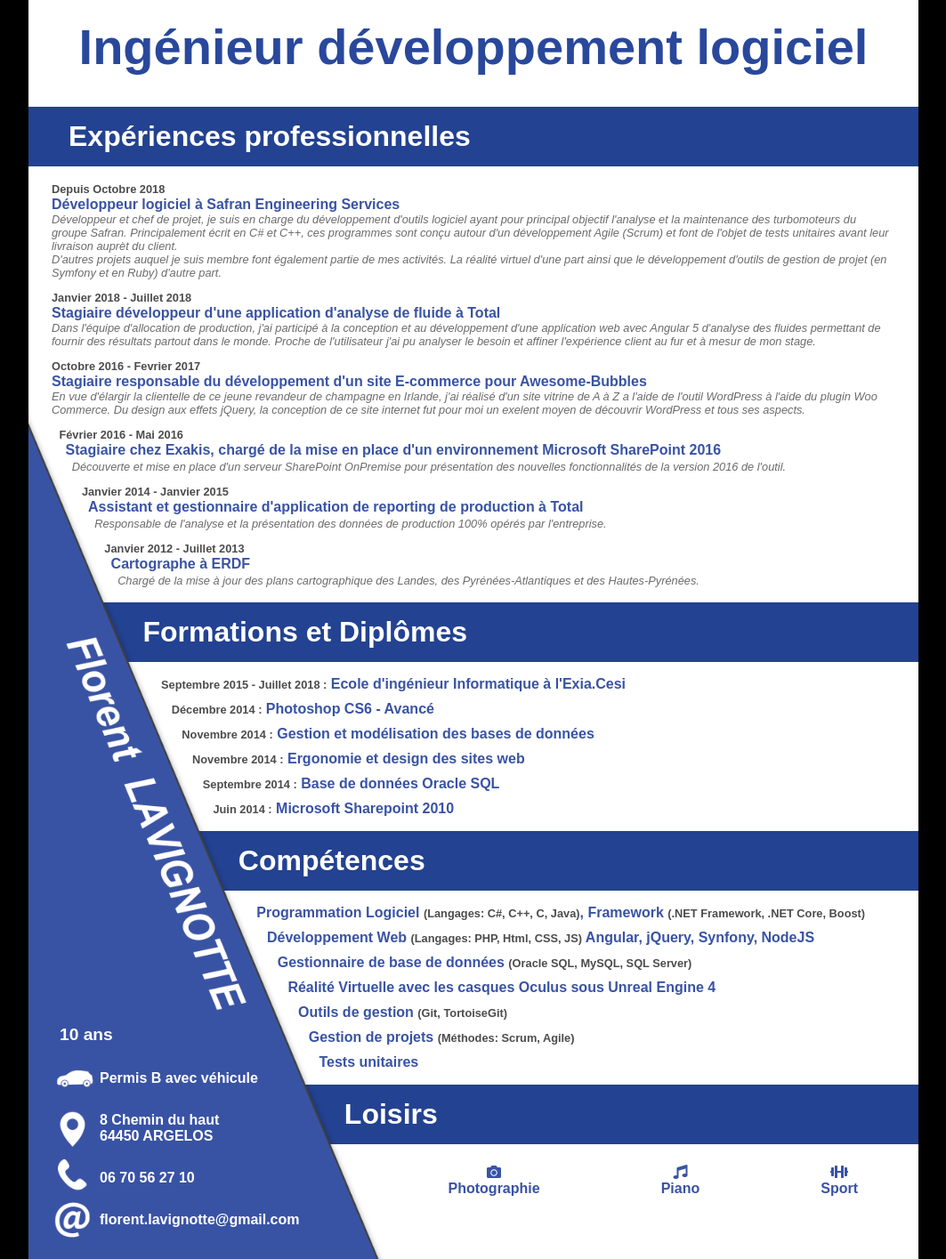
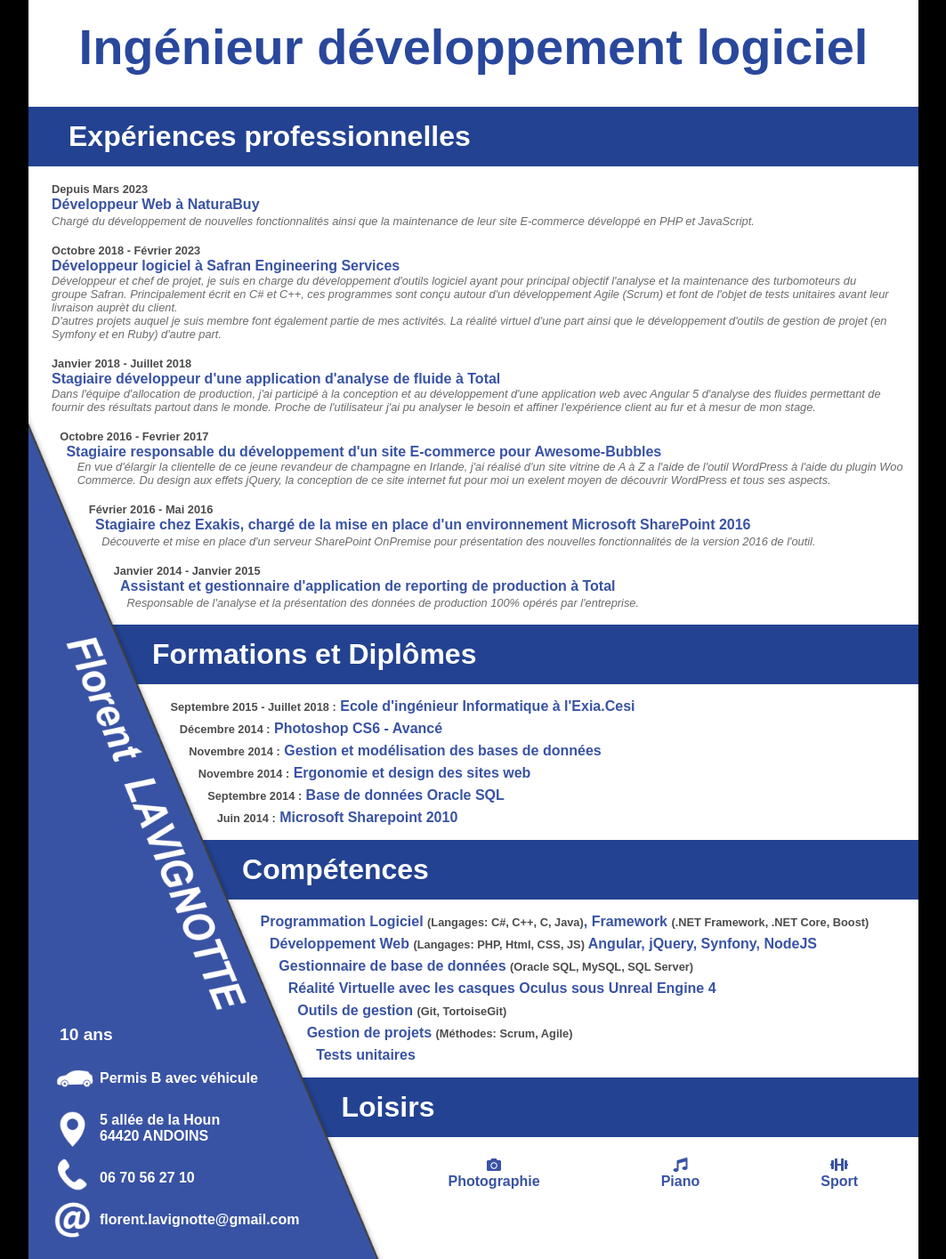
Before and after one commit to Sparky783/flyarts-fr, a PHP site: template view/cv-papier.php in a window 1280 px wide. Shown: the whole page at 89% size, without its empty margins (108-1171 px from the left). Run offline with PHP 8.4, Linux system fonts and the light colour scheme; the template is opened without the code that fills it: most values are stand-ins (such as "Sample title", 1, 10 or a date in 2020); data that the repository does not hold is empty; a stand-in replaces the project's code that opens the database connection; some libraries are stand-ins or nearby versions.

Commit message:
Upadte CV

```diff
--- a/controller/system/cv-papier.php
+++ b/controller/system/cv-papier.php
@@ -1,4 +1,4 @@
 <?php
 use System\ToolBox;
 
-$age = ToolBox::Age("1990-08-24");
+$age = ToolBox::age(new DateTime('1990-08-24'));
--- a/controller/system/cv.php
+++ b/controller/system/cv.php
@@ -1,4 +1,4 @@
 <?php
 use System\ToolBox;
 
-$age = ToolBox::Age("1990-08-24");
+$age = ToolBox::age(new DateTime('1990-08-24'));
--- a/view/css/cv-papier.css
+++ b/view/css/cv-papier.css
@@ -64,7 +64,6 @@ ul {
 }
 
 li {
-	margin-bottom: 10px;
 	font-family: Arial, Helvetica, sans-serif;
 }
 
@@ -80,6 +79,18 @@ li {
 
 #experiences {
 	margin: 120px 0 0;
+}
+
+#experiences li {
+	margin-bottom: 15px;
+}
+
+#formations li {
+	margin-bottom: 7px;
+}
+
+#competences li {
+	margin-bottom: 7px;
 }
 
 #loisirs {
--- a/view/cv-papier.php
+++ b/view/cv-papier.php
@@ -39,7 +39,14 @@
 					</div>
 					<ul>
 						<li>
-							<span class="date">Depuis Octobre 2018</span><br />
+							<span class="date">Depuis Mars 2023</span><br />
+							<span class="content">Développeur Web à NaturaBuy</span><br />
+							<span class="description">
+								Chargé du développement de nouvelles fonctionnalités ainsi que la maintenance de leur site E-commerce développé en PHP et JavaScript.
+							</span>
+						</li>
+						<li>
+							<span class="date">Octobre 2018 - Février 2023</span><br />
 							<span class="content">Développeur logiciel à Safran Engineering Services</span><br />
 							<span class="description">
 								Développeur et chef de projet, je suis en charge du développement d'outils logiciel ayant pour principal objectif l'analyse et la maintenance des turbomoteurs du groupe Safran. Principalement écrit en C# et C++, ces programmes sont conçu autour d'un développement Agile (Scrum) et font de l'objet de tests unitaires avant leur livraison auprèt du client.<br />
@@ -74,12 +81,12 @@
 							<span class="content">Assistant et gestionnaire d'application de reporting de production à Total</span><br />
 							<span class="description">Responsable de l'analyse et la présentation des données de production 100% opérés par l'entreprise.</span>
 						</li>
-						<li>
+						<!--<li>
 							<span class="date">Janvier 2012 - Juillet 2013</span><br />
 							<span class="content">Cartographe à ERDF</span><br />
 							<span class="description">Chargé de la mise à jour des plans cartographique des Landes, des Pyrénées-Atlantiques et des Hautes-Pyrénées.</span>
 						</li>
-						<!--<li>
+						<li>
 							<span class="date">Mai 2011 - Juin 2011</span><br />
 							<span class="content">Stagiaire à Aquitaine Electronique</span><br />
 							<span class="description">Chargé de la mise en place de procédures de test.</span>
@@ -188,8 +195,8 @@
 					<div>
 						<p>Permis B avec véhicule</p>
 						<p>
-							8 Chemin du haut<br />
-							64450 ARGELOS
+							5 allée de la Houn<br />
+							64420 ANDOINS
 						</p>
 						<p>06 70 56 27 10</p>
 						<p>florent.lavignotte@gmail.com</p>
```
Also changed, not shown: controller/system/home.php (+15 -13 lines), sitemap.php (+8 -8 lines), view/cv.php (+17 -3 lines).
